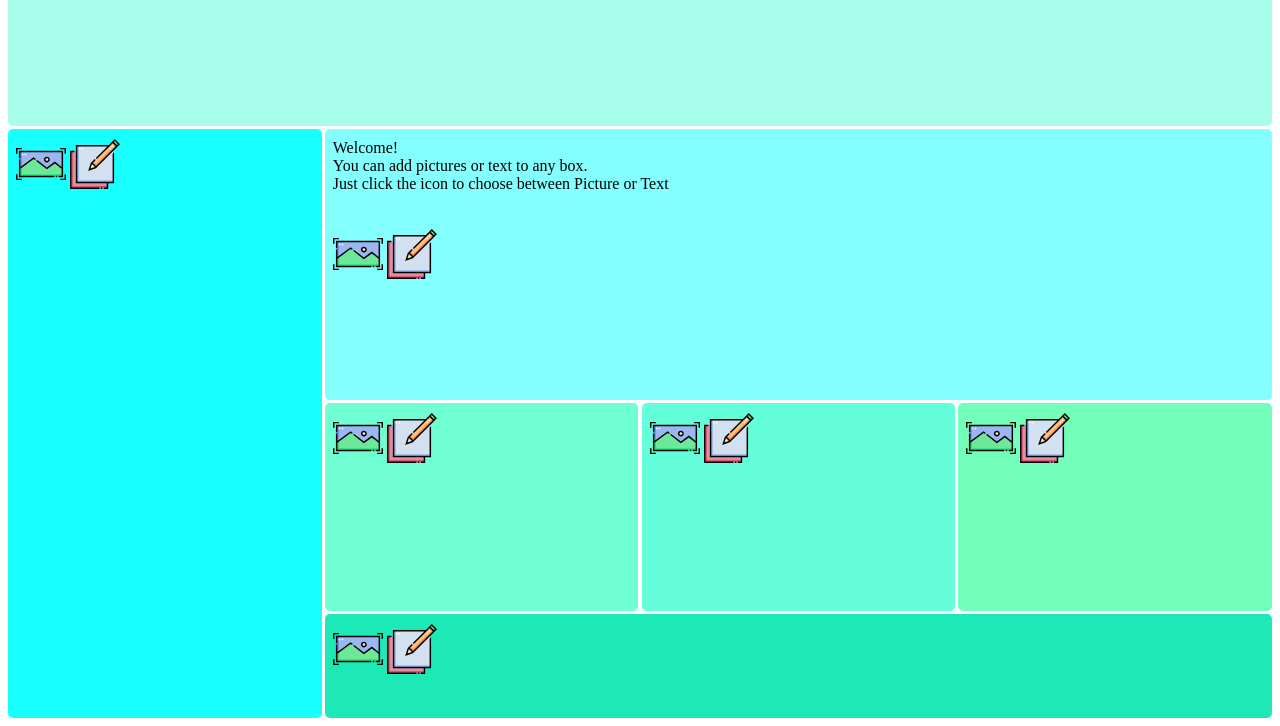
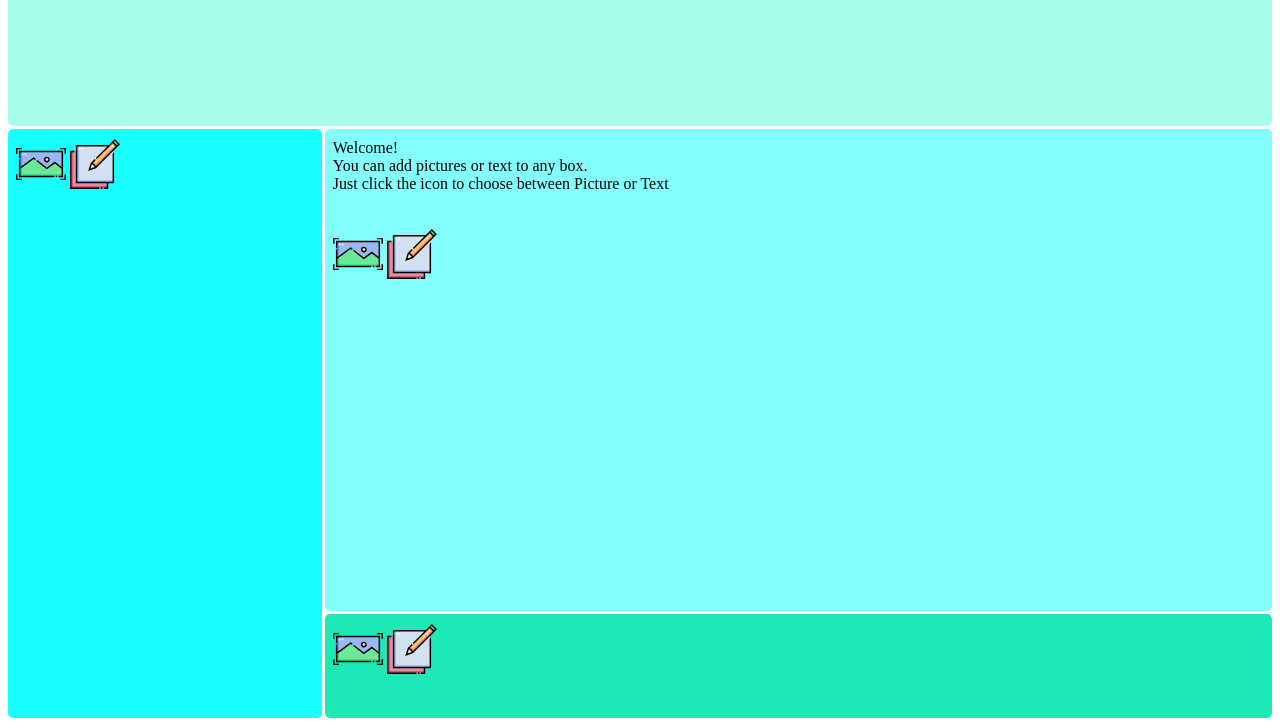
Before and after one commit to jonlowrey/sandbox-css-grid, a plain HTML site: page index.html in a window 1280 px wide. Shown: the part 90-816 px from the top of the page. Drawn offline with Linux system fonts and the light colour scheme.

Commit message:
remove small content boxes

```diff
--- a/index.html
+++ b/index.html
@@ -86,18 +86,6 @@
             <img src="images/pic.svg" width="50px" onclick="picClick(event);" />
             <img src="images/write.svg" width="50px" onclick="writeClick(event)"/>
         </div>
-        <div id="content1" ondrop="dropHandler(event);" ondragover="dragOverHandler(event);">
-            <img src="images/pic.svg" width="50px" onclick="picClick(event);" />
-            <img src="images/write.svg" width="50px" onclick="writeClick(event)"/>
-        </div>
-        <div id="content2">
-            <img src="images/pic.svg" width="50px" onclick="picClick(event);" />
-            <img src="images/write.svg" width="50px" onclick="writeClick(event)"/>
-        </div>
-        <div id="content3" ondrop="dropHandler(event);" ondragover="dragOverHandler(event);">
-            <img src="images/pic.svg" width="50px" onclick="picClick(event);" />
-            <img src="images/write.svg" width="50px" onclick="writeClick(event)"/>
-        </div>
         <footer ondrop="dropHandler(event);" ondragover="dragOverHandler(event);">
             <img src="images/pic.svg" width="50px" onclick="picClick(event);" />
             <img src="images/write.svg" width="50px" onclick="writeClick(event)"/>
--- a/styles.css
+++ b/styles.css
@@ -6,7 +6,7 @@
     grid-template-areas:
     "nav nav nav nav"
     "sidebar main main main"
-    "sidebar content1 content2 content3"
+    "sidebar main main main"
     "sidebar footer footer footer";
     grid-gap: 0.2rem;
     padding: 0;
```
